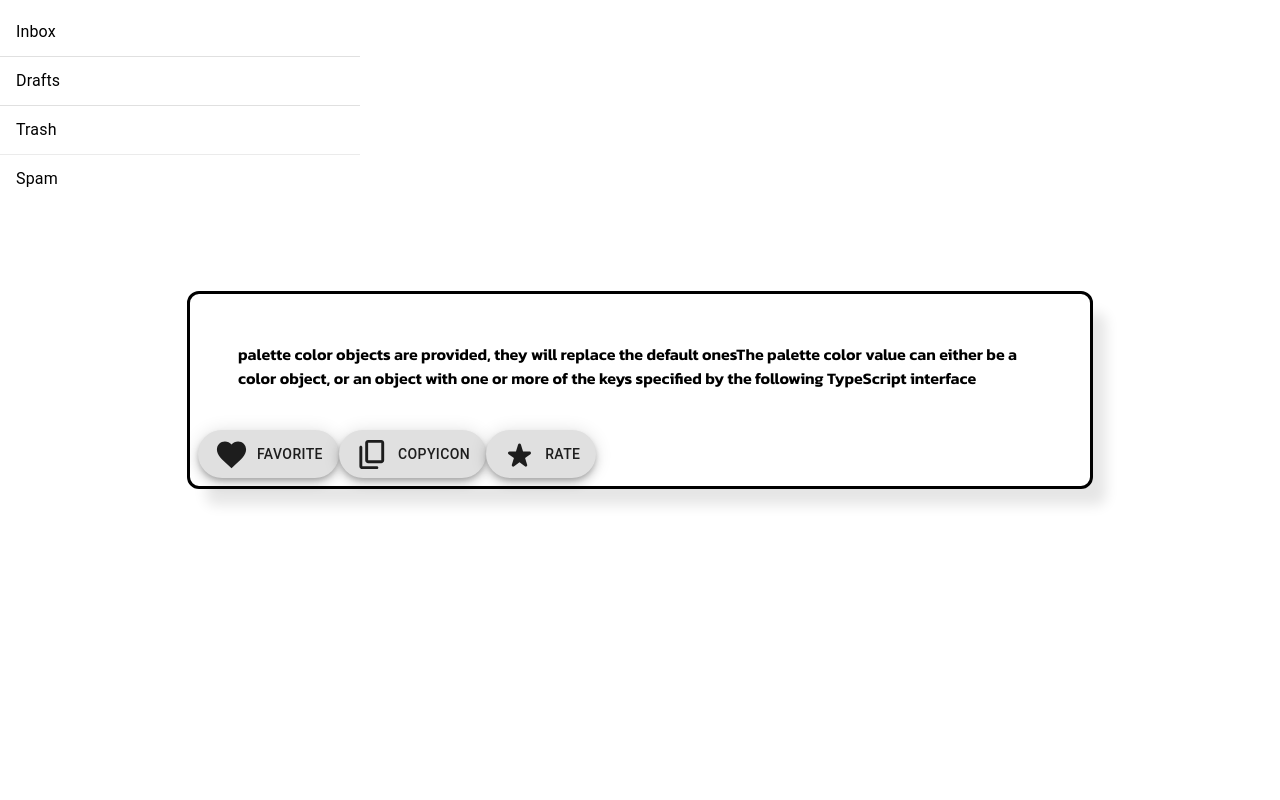
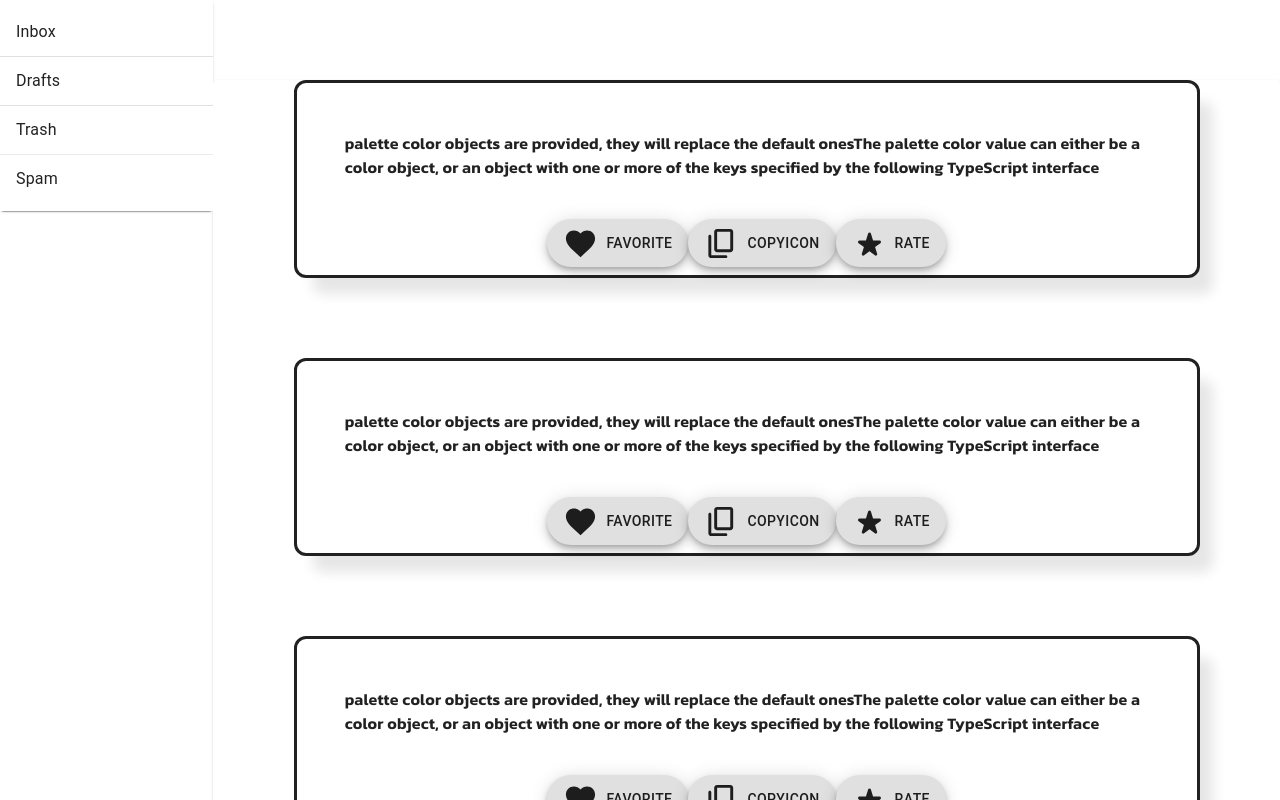
Before and after one commit to MkeyhaniM/Jokesstan, a React (Create React App) app in the folder jokestan/: page /start in a window 1280 px wide. Shown: the top 800 px of the page. Built offline with nearby package versions, Linux system fonts and the light colour scheme; a web font is replaced by a local one.

Commit message:
Grid between Loop and Subject component

```diff
--- a/jokestan/src/component/pages/layout/layout.jsx
+++ b/jokestan/src/component/pages/layout/layout.jsx
@@ -1,14 +1,37 @@
 import "../../../assets/style/start.css";
 import CreateRticles from "./createRticles";
 import Subjects from "./subjects";
+import Loop from "./loop";
+
+import * as React from "react";
+import { styled } from "@mui/material/styles";
+import Box from "@mui/material/Box";
+import Paper from "@mui/material/Paper";
+import Grid from "@mui/material/Grid";
+
+const Item = styled(Paper)(({ theme }) => ({
+  backgroundColor: theme.palette.mode === "dark" ? "#1A2027" : "#fff",
+  ...theme.typography.body2,
+  // padding: theme.spacing(1),
+  textAlign: "center",
+  // color: theme.palette.text.secondary,
+}));
 
 export function Layout() {
   return (
-    <>
-      <section id="startPage">
-        <Subjects />
-        <CreateRticles />
-      </section>
-    </>
+    <Box>
+      <Grid container  direction="row" justifyContent="center"  alignItems="stretch">
+        <Grid item xs={6} md={2}>
+          <Item>
+            <Subjects id='VhHeight'/>
+          </Item>
+        </Grid>
+        <Grid id='mAuto' item xs={6} md={10}>
+          <Item>
+            <Loop/>
+          </Item>
+        </Grid>
+      </Grid>
+    </Box>
   );
 }
```
